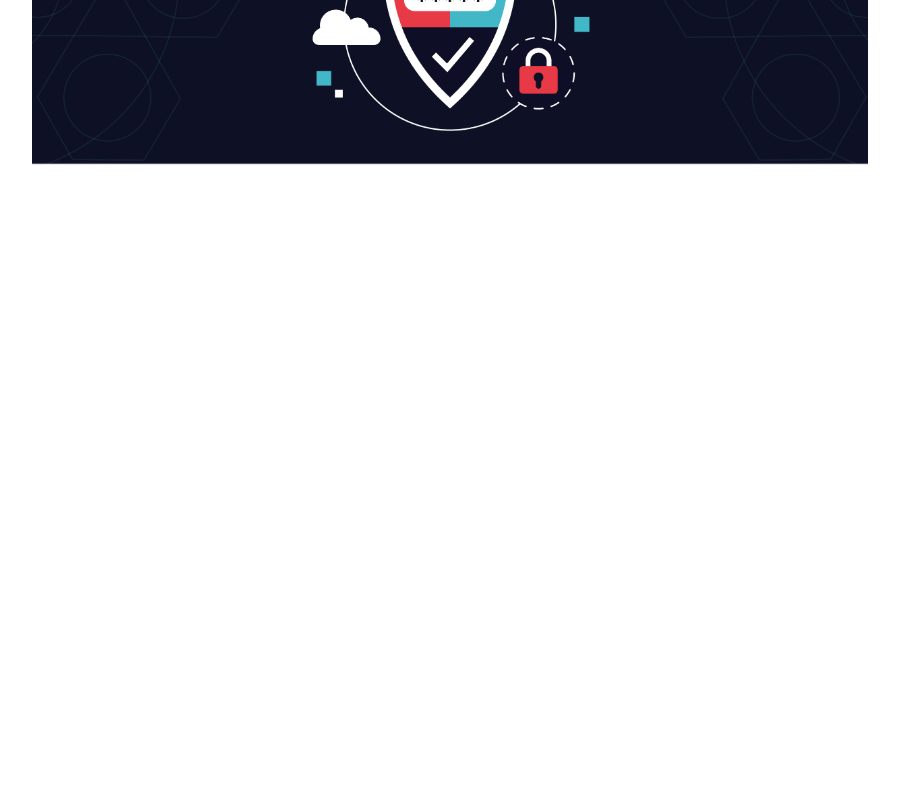
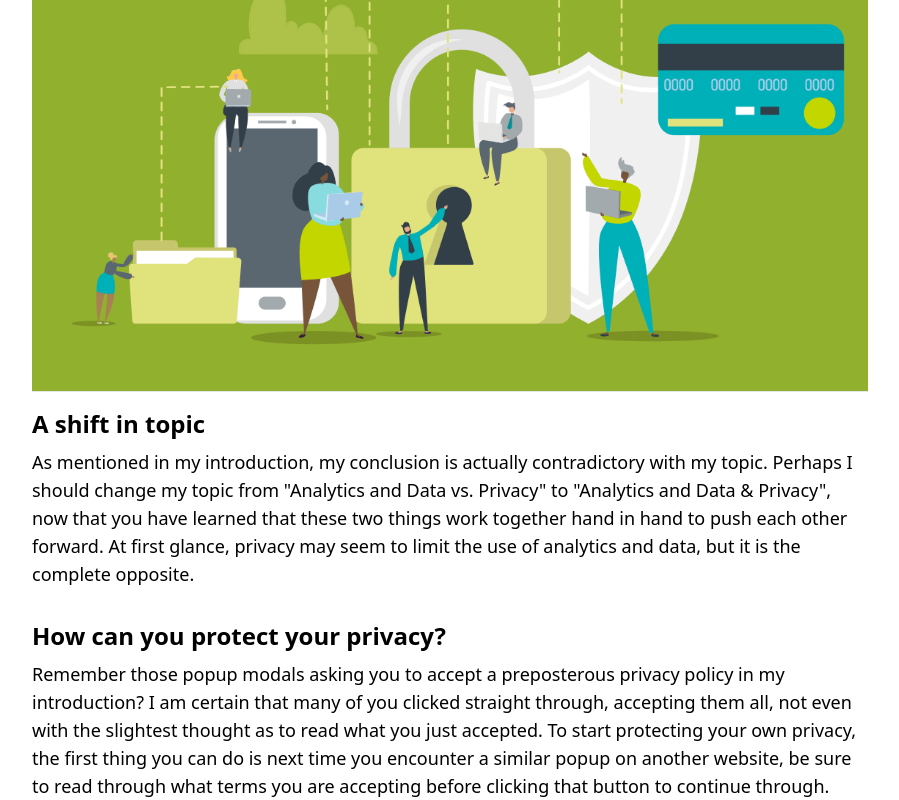
Before and after one commit to Den4200/analytics-and-privacy, a React (Create React App) app: page /conclusion in a window 1280 px wide. Shown: the part 264-1064 px from the top of the page, without its empty margins (190-1089 px from the left). Before the commit the page ends 800 px from the top, so only its background shows below. Built offline with nearby package versions, Linux system fonts and the light colour scheme.

Commit message:
Add content to the conclusion page.
Also changed the hero image.

```diff
--- a/src/pages/ConclusionPage/index.tsx
+++ b/src/pages/ConclusionPage/index.tsx
@@ -6,6 +6,25 @@
     <hr />
     <img src={conclusionImage} alt="" />
     <hr className="mb-4" />
+
+    <h2 className="text-2xl font-bold mb-2">A shift in topic</h2>
+    <p className="text-lg">
+      As mentioned in my introduction, my conclusion is actually contradictory with my topic.
+      Perhaps I should change my topic from "Analytics and Data vs. Privacy" to "Analytics and Data
+      & Privacy", now that you have learned that these two things work together hand in hand to
+      push each other forward. At first glance, privacy may seem to limit the use of analytics and
+      data, but it is the complete opposite.
+    </p>
+
+    <h2 className="text-2xl font-bold mt-8 mb-2">How can you protect your privacy?</h2>
+    <p className="text-lg mb-8">
+      Remember those popup modals asking you to accept a preposterous privacy policy in my
+      introduction? I am certain that many of you clicked straight through, accepting them all, not
+      even with the slightest thought as to read what you just accepted. To start protecting your
+      own privacy, the first thing you can do is next time you encounter a similar popup on another
+      website, be sure to read through what terms you are accepting before clicking that button to
+      continue through.
+    </p>
   </div>
 );
 
```
Also changed, not shown: src/pages/ConclusionPage/conclusion.png.
